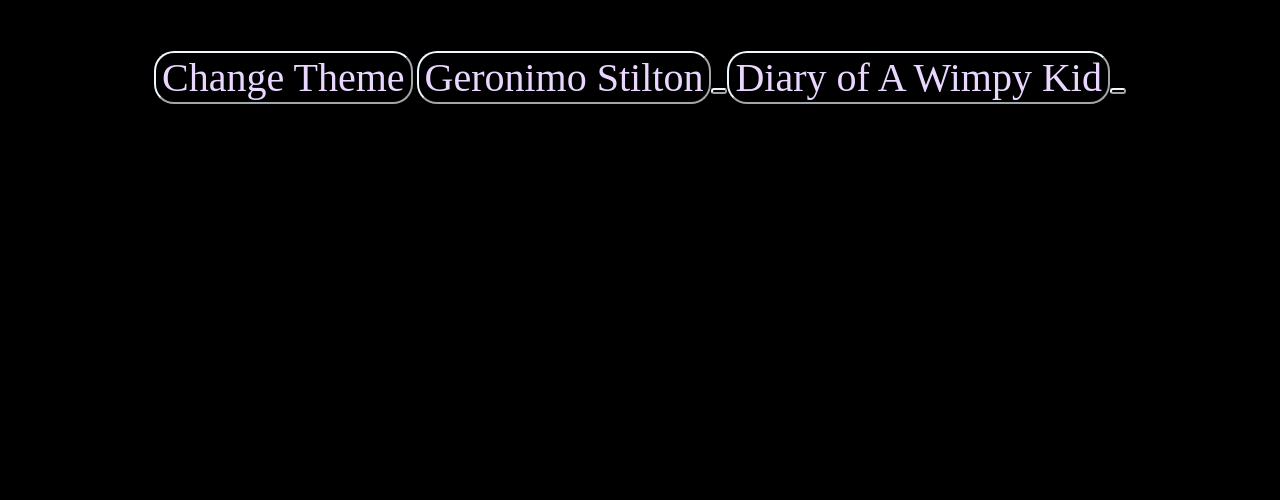
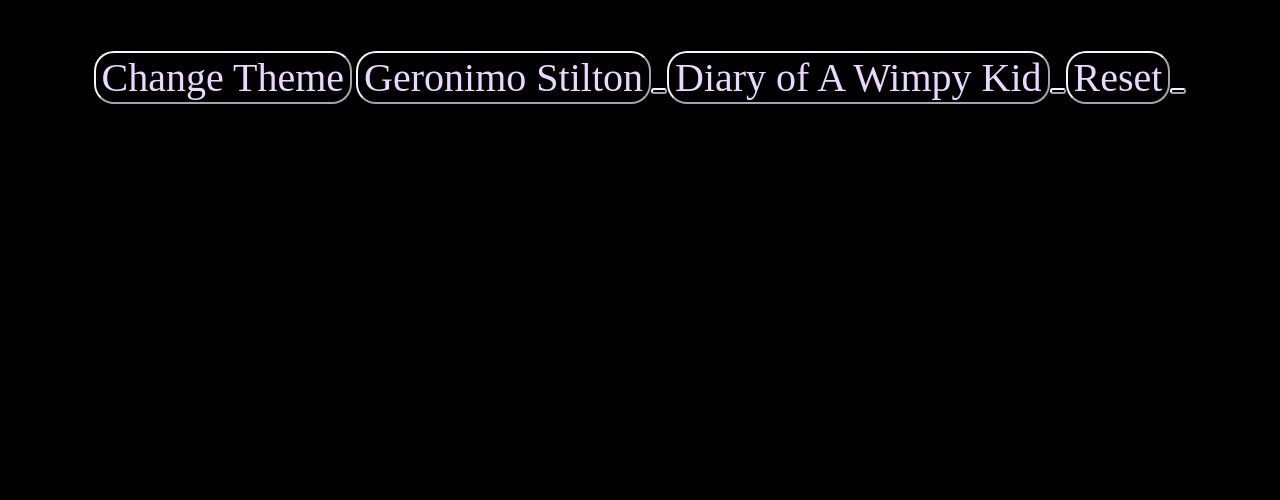
Before and after one commit to staten-island-tech/create-task-KatieLee1109, a website built with Vite: page AP Create Task/index.html in a window 1280 px wide. Shown: the part 300-800 px from the top of the page. Built offline with nearby package versions, Linux system fonts and the light colour scheme.

Commit message:
Commit 14

```diff
--- a/AP Create Task/index.html
+++ b/AP Create Task/index.html
@@ -15,6 +15,7 @@
     <button class="btn" id="btn">Change Theme</button>
     <button class="btn" id="gs">Geronimo Stilton<button>
     <button class="btn" id="wk">Diary of A Wimpy Kid<button>
+<button class="btn" id="remove"> Reset<button>
   </div>
   <section class="display" id="display"></section>
   <script type="module" src="./js/main.js"></script>
```
